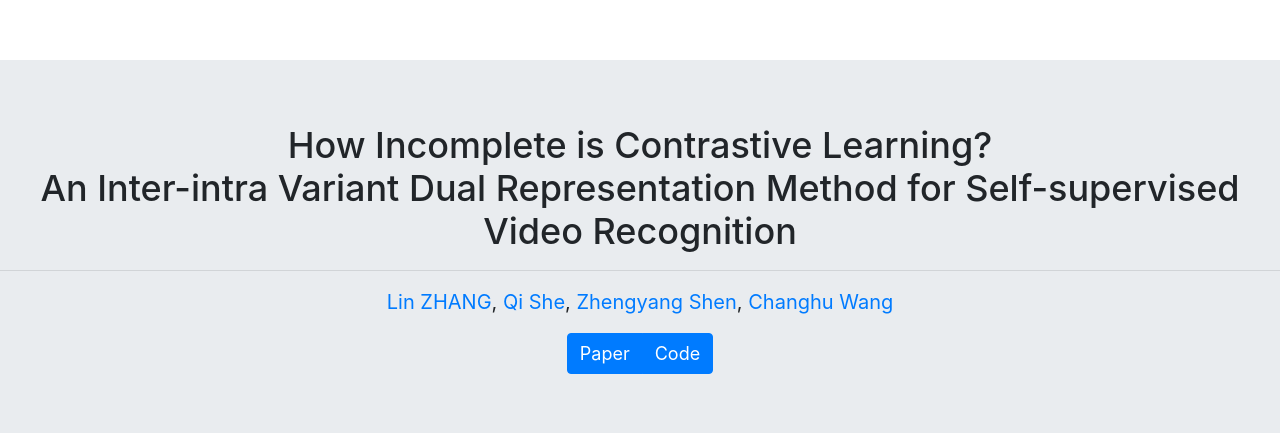
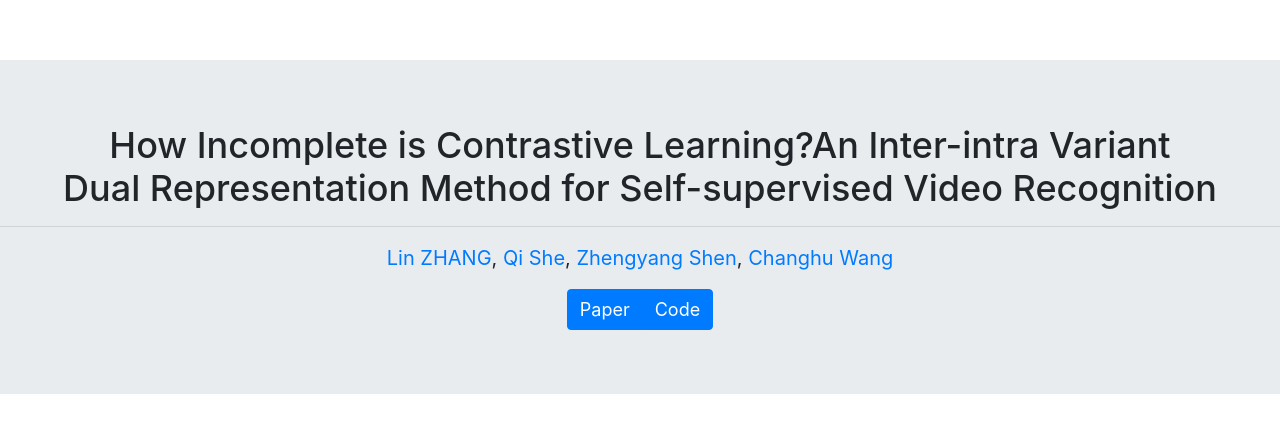
Before and after one commit to lzhangbj/lzhangbj.github.io, a plain HTML site: page projects/dualvar/dualvar.html in a window 1280 px wide. Shown: the top 433 px of the page. Drawn offline with nearby package versions, Linux system fonts and the light colour scheme.

Commit message:
fix dualvar title

```diff
--- a/projects/dualvar/dualvar.html
+++ b/projects/dualvar/dualvar.html
@@ -22,7 +22,7 @@
 <body>
 <div class="jumbotron jumbotron-fluid">
     <div class="container"></div>
-    <h2>How Incomplete is Contrastive Learning?<br>An Inter-intra Variant Dual Representation Method for Self-supervised Video Recognition</h2>
+    <h2>How Incomplete is Contrastive Learning?An Inter-intra Variant <br>Dual Representation Method for Self-supervised Video Recognition</h2>
     <h3></h3>
 <!--            <p class="abstract">An interpretable, data-efficient, and scalable neural scene representation.</p>-->
     <hr>
```
